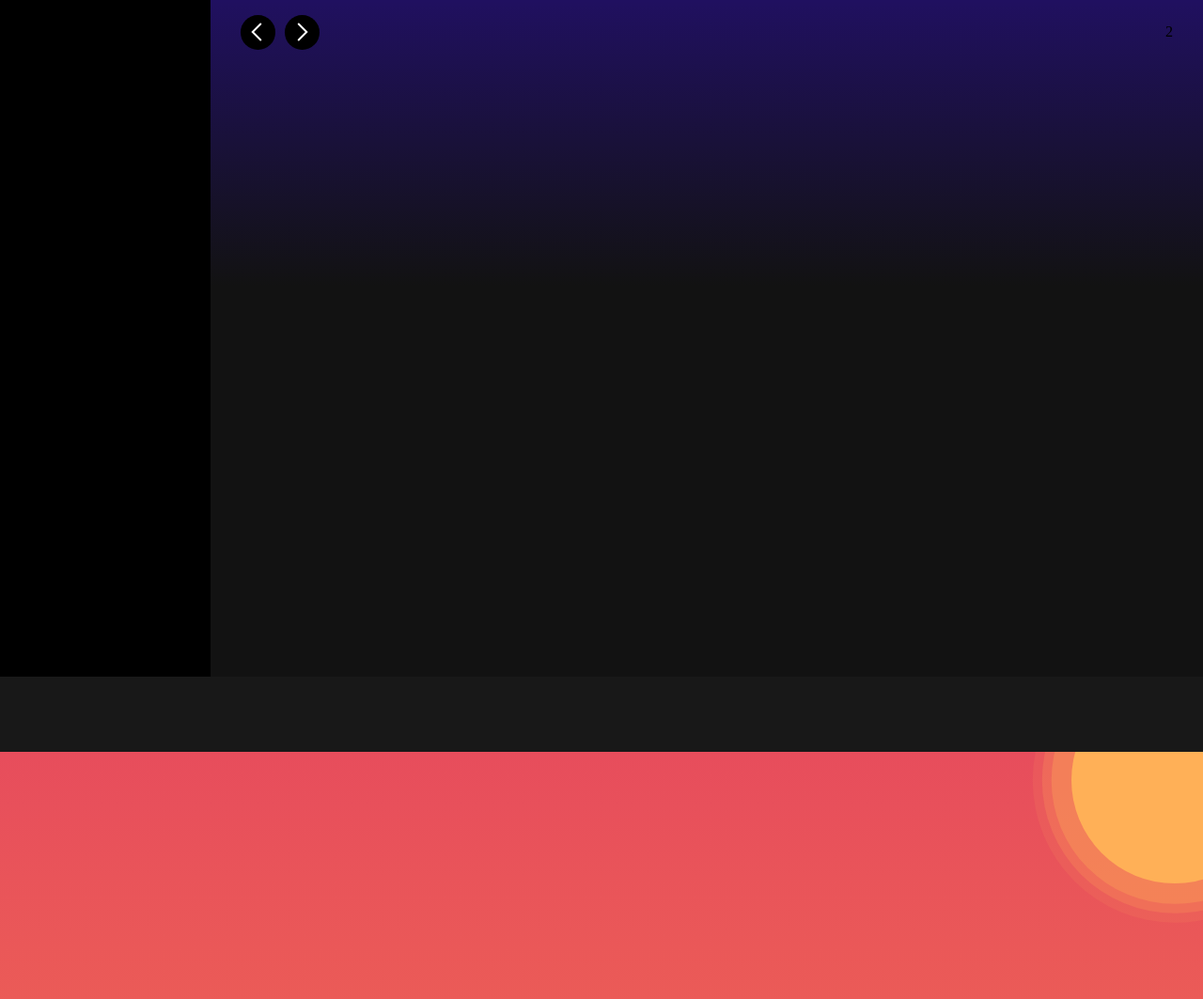
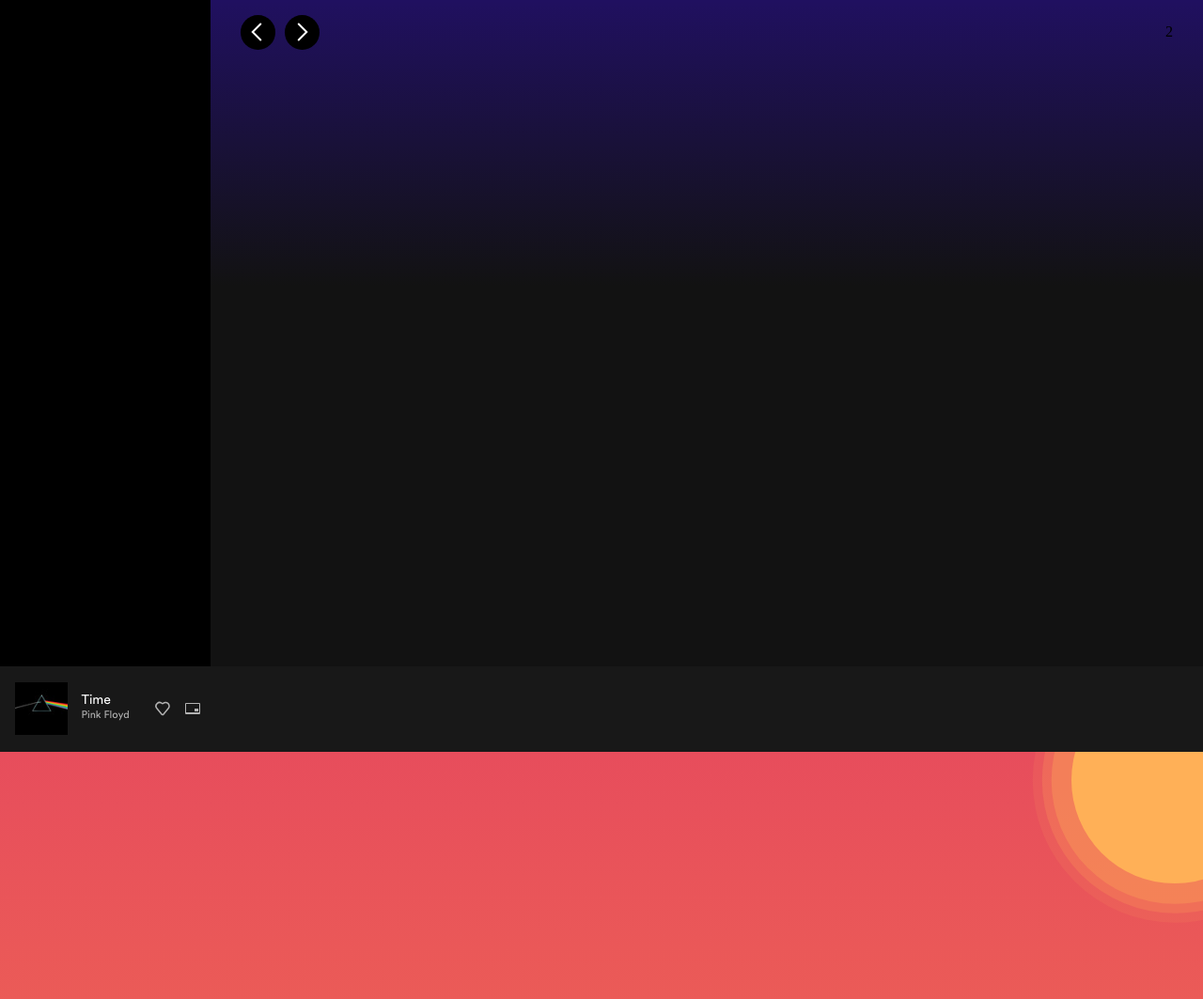
Before and after one commit to firdausthedev/daily-UI, a plain HTML site: page index.html in a window 1280 px wide. Shown: the top 1063 px of the page at 94% size. Drawn offline with Linux system fonts and the light colour scheme.

Commit message:
add player album and prettierrc

```diff
--- a/css/main.css
+++ b/css/main.css
@@ -1,9 +1,19 @@
-@import url("https://fonts.googleapis.com/css?family=Sanchez");
+@import url('https://fonts.googleapis.com/css?family=Sanchez');
 
 * {
   margin: 0;
   padding: 0;
   box-sizing: border-box;
+}
+
+@font-face {
+  font-family: spotify;
+  src: url('../font/spotify/CircularSpotifyText-Book.otf');
+}
+
+@font-face {
+  font-family: spotifyLight;
+  src: url('../font/spotify/CircularSpotifyText-Light.otf');
 }
 
 :root {
@@ -39,7 +49,11 @@ body::-webkit-scrollbar {
   position: relative;
   width: 100%;
   height: 100%;
-  background: linear-gradient(to bottom, rgba(231, 77, 92, 1) 0%, rgba(243, 119, 77, 1) 100%);
+  background: linear-gradient(
+    to bottom,
+    rgba(231, 77, 92, 1) 0%,
+    rgba(243, 119, 77, 1) 100%
+  );
   overflow: hidden;
   display: flex;
   justify-content: center;
@@ -64,14 +78,14 @@ body::-webkit-scrollbar {
   animation-delay: 10s;
 }
 .top h1 {
-  font-family: "Sanchez", serif;
+  font-family: 'Sanchez', serif;
   font-size: 2rem;
   color: white;
   z-index: 10;
 }
 
 .top p {
-  font-family: "Sanchez", serif;
+  font-family: 'Sanchez', serif;
   font-size: 1.3rem;
   color: white;
 }
@@ -231,7 +245,13 @@ body::-webkit-scrollbar {
   width: 240px;
   height: 240px;
   border-radius: 50%;
-  background: -webkit-gradient(linear, left top, left bottom, from(#fefefe), to(#fffbe8));
+  background: -webkit-gradient(
+    linear,
+    left top,
+    left bottom,
+    from(#fefefe),
+    to(#fffbe8)
+  );
   background: -webkit-linear-gradient(#fefefe, #fffbe8);
   background: -o-linear-gradient(#fefefe, #fffbe8);
   background: linear-gradient(#fefefe, #fffbe8);
@@ -288,7 +308,10 @@ body::-webkit-scrollbar {
   padding: 1rem 2rem 0 2rem;
   height: 19rem;
   background-color: rgb(80, 40, 240);
-  background-image: linear-gradient(rgba(0, 0, 0, 0.6) 0px, rgb(18, 18, 18) 100%);
+  background-image: linear-gradient(
+    rgba(0, 0, 0, 0.6) 0px,
+    rgb(18, 18, 18) 100%
+  );
 }
 
 .spotify .content .content-1 .nav-container {
@@ -316,19 +339,77 @@ body::-webkit-scrollbar {
   fill: white;
 }
 
-.spotify .content .content-1 .nav-container .controls-container .control.left-control svg {
+.spotify
+  .content
+  .content-1
+  .nav-container
+  .controls-container
+  .control.left-control
+  svg {
   margin-right: 0.1rem;
 }
 
-.spotify .content .content-1 .nav-container .controls-container .control.right-control {
+.spotify
+  .content
+  .content-1
+  .nav-container
+  .controls-container
+  .control.right-control {
   margin-left: 0.6rem;
 }
 
 .spotify .player {
   background: rgb(24, 24, 24);
-  height: 5rem;
   width: 100%;
   position: absolute;
   bottom: 0;
   z-index: 99;
+  display: flex;
+  justify-content: space-between;
+  align-items: center;
+  padding: 1.1rem 1rem;
 }
+.spotify .player .album-container {
+  display: flex;
+}
+.spotify .player .album-container img {
+  width: 56px;
+  height: 56px;
+}
+.spotify .player .album-container .song-title {
+  display: flex;
+  flex-direction: column;
+  justify-content: center;
+  margin-left: 0.9rem;
+}
+
+.spotify .player .album-container .song-title p:first-child {
+  color: white;
+  font-size: 14px;
+  letter-spacing: normal;
+  line-height: 1rem;
+  font-family: spotify, sans-serif;
+}
+
+.spotify .player .album-container .song-title p:last-child {
+  color: rgb(179, 179, 179);
+  font-size: 11px;
+  font-family: spotify, sans-serif;
+  letter-spacing: normal;
+  line-height: 1rem;
+}
+.spotify .player .album-container .like-container {
+  display: flex;
+  align-items: center;
+  margin-left: 1.7rem;
+}
+
+.spotify .player .album-container .like-container .spotify-like {
+  fill: rgb(179, 179, 179);
+}
+.spotify .player .album-container .like-container .screen-share {
+  margin-left: 1rem;
+}
+.spotify .player .album-container .like-container .screen-share g {
+  fill: rgb(179, 179, 179);
+}
--- a/index.html
+++ b/index.html
@@ -33,7 +33,44 @@
           </div>
         </div>
       </div>
-      <div class="player"></div>
+      <div class="player">
+        <div class="album-container">
+          <img src="img/spotify/song-album.jpg" alt="song album" />
+          <div class="song-title">
+            <p>Time</p>
+            <p>Pink Floyd</p>
+          </div>
+          <div class="like-container">
+            <svg
+              role="img"
+              height="16"
+              width="16"
+              viewBox="0 0 16 16"
+              class="spotify-like"
+            >
+              <path
+                d="M1.69 2A4.582 4.582 0 018 2.023 4.583 4.583 0 0111.88.817h.002a4.618 4.618 0 013.782 3.65v.003a4.543 4.543 0 01-1.011 3.84L9.35 14.629a1.765 1.765 0 01-2.093.464 1.762 1.762 0 01-.605-.463L1.348 8.309A4.582 4.582 0 011.689 2zm3.158.252A3.082 3.082 0 002.49 7.337l.005.005L7.8 13.664a.264.264 0 00.311.069.262.262 0 00.09-.069l5.312-6.33a3.043 3.043 0 00.68-2.573 3.118 3.118 0 00-2.551-2.463 3.079 3.079 0 00-2.612.816l-.007.007a1.501 1.501 0 01-2.045 0l-.009-.008a3.082 3.082 0 00-2.121-.861z"
+              ></path>
+            </svg>
+            <svg
+              width="16"
+              height="16"
+              xmlns="http://www.w3.org/2000/svg"
+              class="screen-share"
+            >
+              <g fill="currentColor" fill-rule="evenodd">
+                <path
+                  d="M1 3v9h14V3H1zm0-1h14a1 1 0 0 1 1 1v10a1 1 0 0 1-1 1H1a1 1 0 0 1-1-1V3a1 1 0 0 1 1-1z"
+                  fill-rule="nonzero"
+                ></path>
+                <path d="M10 8h4v3h-4z"></path>
+              </g>
+            </svg>
+          </div>
+        </div>
+        <div class="control-container"></div>
+        <div class="audio-container"></div>
+      </div>
     </section>
 
     <section class="main">
@@ -67,12 +104,30 @@
             shape-rendering="auto"
           >
             <defs>
-              <path id="gentle-wave" d="M-160 44c30 0 58-18 88-18s 58 18 88 18 58-18 88-18 58 18 88 18 v44h-352z" />
+              <path
+                id="gentle-wave"
+                d="M-160 44c30 0 58-18 88-18s 58 18 88 18 58-18 88-18 58 18 88 18 v44h-352z"
+              />
             </defs>
             <g class="parallax">
-              <use xlink:href="#gentle-wave" x="48" y="0" fill="rgba(255,255,255,0.7" />
-              <use xlink:href="#gentle-wave" x="48" y="3" fill="rgba(255,255,255,0.5)" />
-              <use xlink:href="#gentle-wave" x="48" y="5" fill="rgba(255,255,255,0.3)" />
+              <use
+                xlink:href="#gentle-wave"
+                x="48"
+                y="0"
+                fill="rgba(255,255,255,0.7"
+              />
+              <use
+                xlink:href="#gentle-wave"
+                x="48"
+                y="3"
+                fill="rgba(255,255,255,0.5)"
+              />
+              <use
+                xlink:href="#gentle-wave"
+                x="48"
+                y="5"
+                fill="rgba(255,255,255,0.3)"
+              />
               <use xlink:href="#gentle-wave" x="48" y="7" fill="#fff" />
             </g>
           </svg>
```
Also changed, not shown: js/main.js (+8 -8 lines), .prettierrc.js (added), font/spotify/CircularSpotifyText-Black.otf (added), font/spotify/CircularSpotifyText-BlackItalic.otf (added), font/spotify/CircularSpotifyText-Bold.otf (added), font/spotify/CircularSpotifyText-Book.otf (added), font/spotify/CircularSpotifyText-BookItalic.otf (added), font/spotify/CircularSpotifyText-Light.otf (added), font/spotify/CircularSpotifyText-Medium.otf (added), font/spotify/CircularSpotifyText-MediumItalic.otf (added), img/spotify/song-album.jpg (added).
